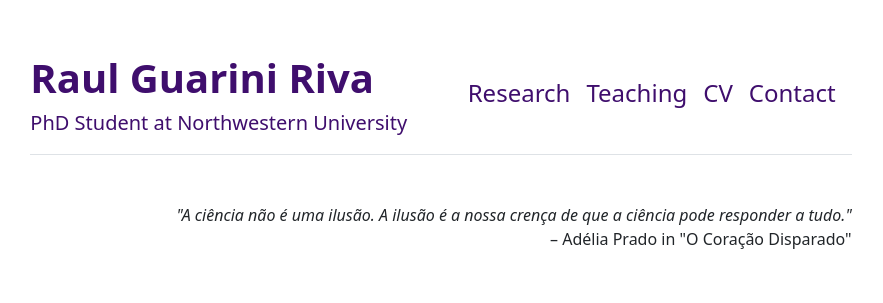
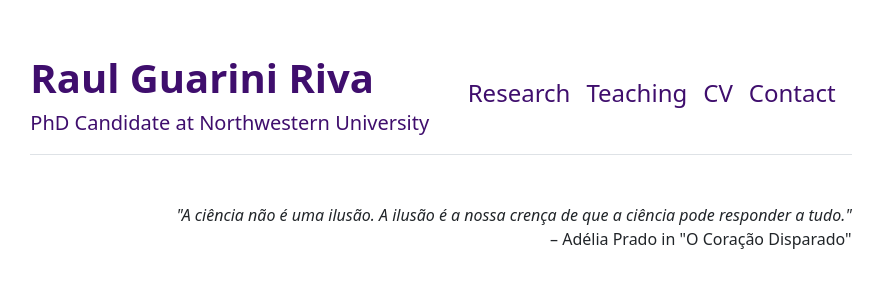
Before and after one commit to rgriva/rgriva.github.io, a Jekyll site: the page built from index.md, in a window 1280 px wide. Shown: the top 303 px of the page, without its empty margins (199-1082 px from the left). Built offline with Jekyll 4.4.1, drawn with Linux system fonts in a browser that asks for light colours.

Commit message:
Update from student to candidate.

```diff
--- a/_config.yml
+++ b/_config.yml
@@ -1,7 +1,7 @@
 url: "https://rgriva.github.io" # the base hostname & protocol for your site, e.g. http://example.com
 baseurl: "" # the subpath of your site, e.g. /blog
 title: "Raul Guarini Riva" # the name of your site, e.g. ACME Corp.
-description: "PhD Student at Northwestern University"
+description: "PhD Candidate at Northwestern University"
 
 
 google_analytics: G-91GNHEPZQ6
```
